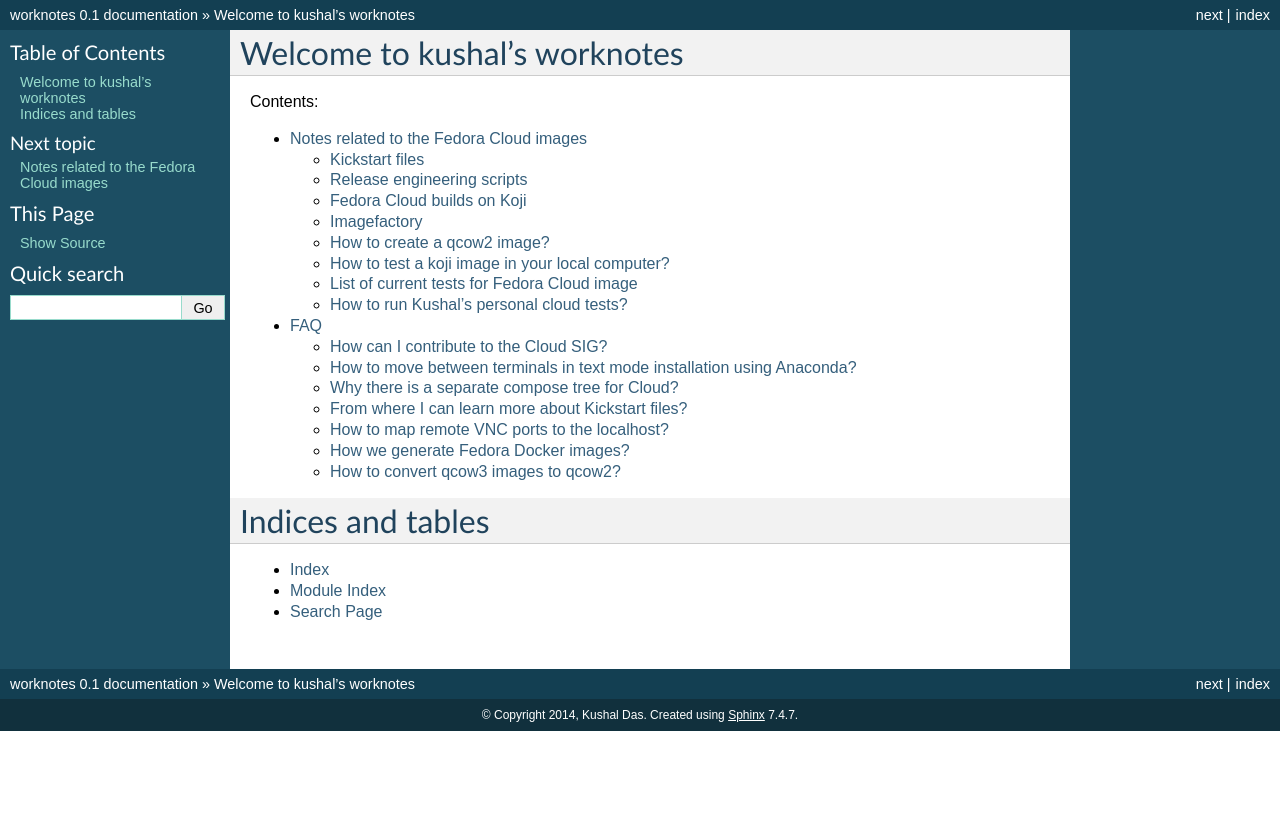
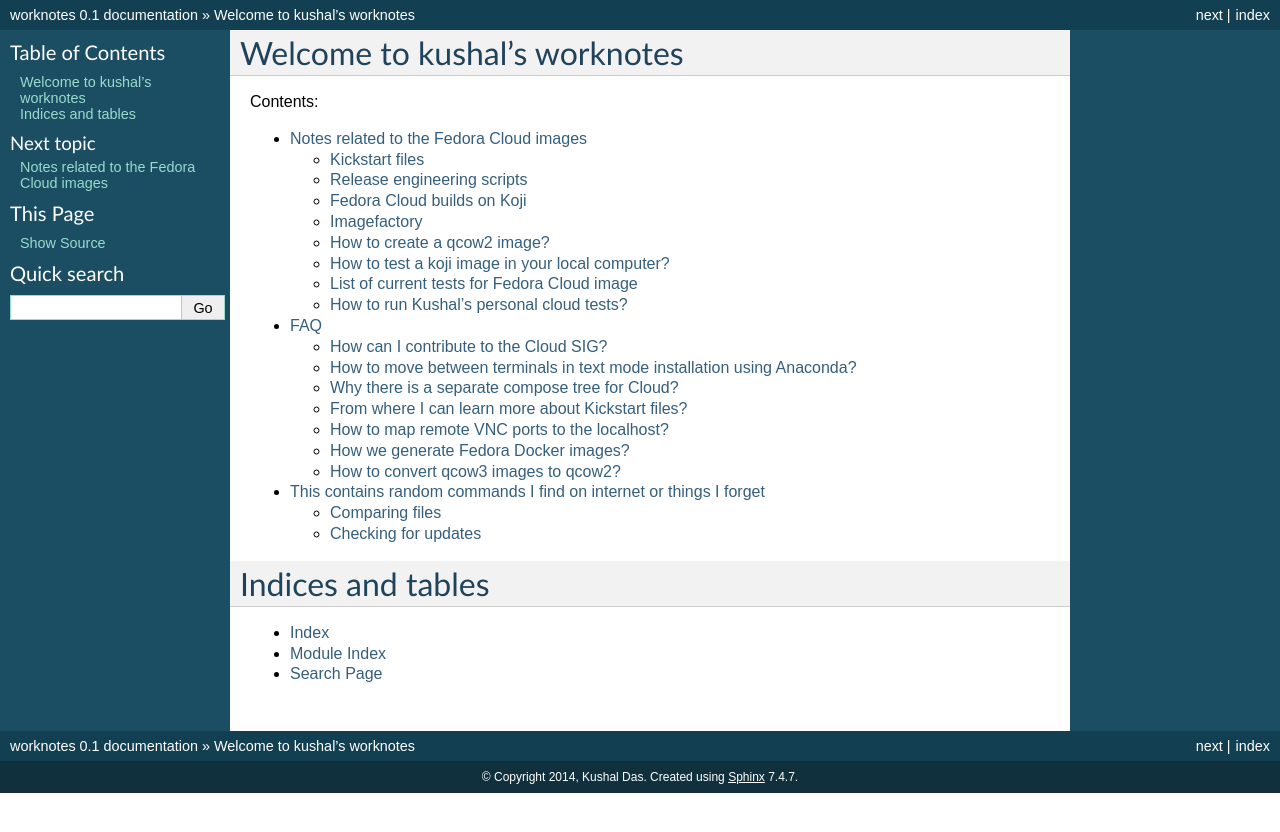
Before and after one commit to kushaldas/worknotes, a Sphinx documentation site: the page built from docs/index.rst, in a window 1280 px wide. Shown: the top 832 px of the page. Built offline with Sphinx 7.4.7, drawn with Linux system fonts in a browser that asks for light colours.

Commit message:
Some random commands

```diff
--- a/docs/index.rst
+++ b/docs/index.rst
@@ -13,6 +13,7 @@
 
    cloudimages
    faq
+   random
 
 
 Indices and tables
--- /dev/null
+++ b/docs/random.rst
@@ -0,0 +1,13 @@
+This contains random commands I find on internet or things I forget
+===================================================================
+
+Comparing files
+----------------
+
+comm -13 <(rpm -qla | sort) <(find / -type f | sort)
+
+Checking for updates
+---------------------
+
+* dnf check-update
+* yum list updates
```
